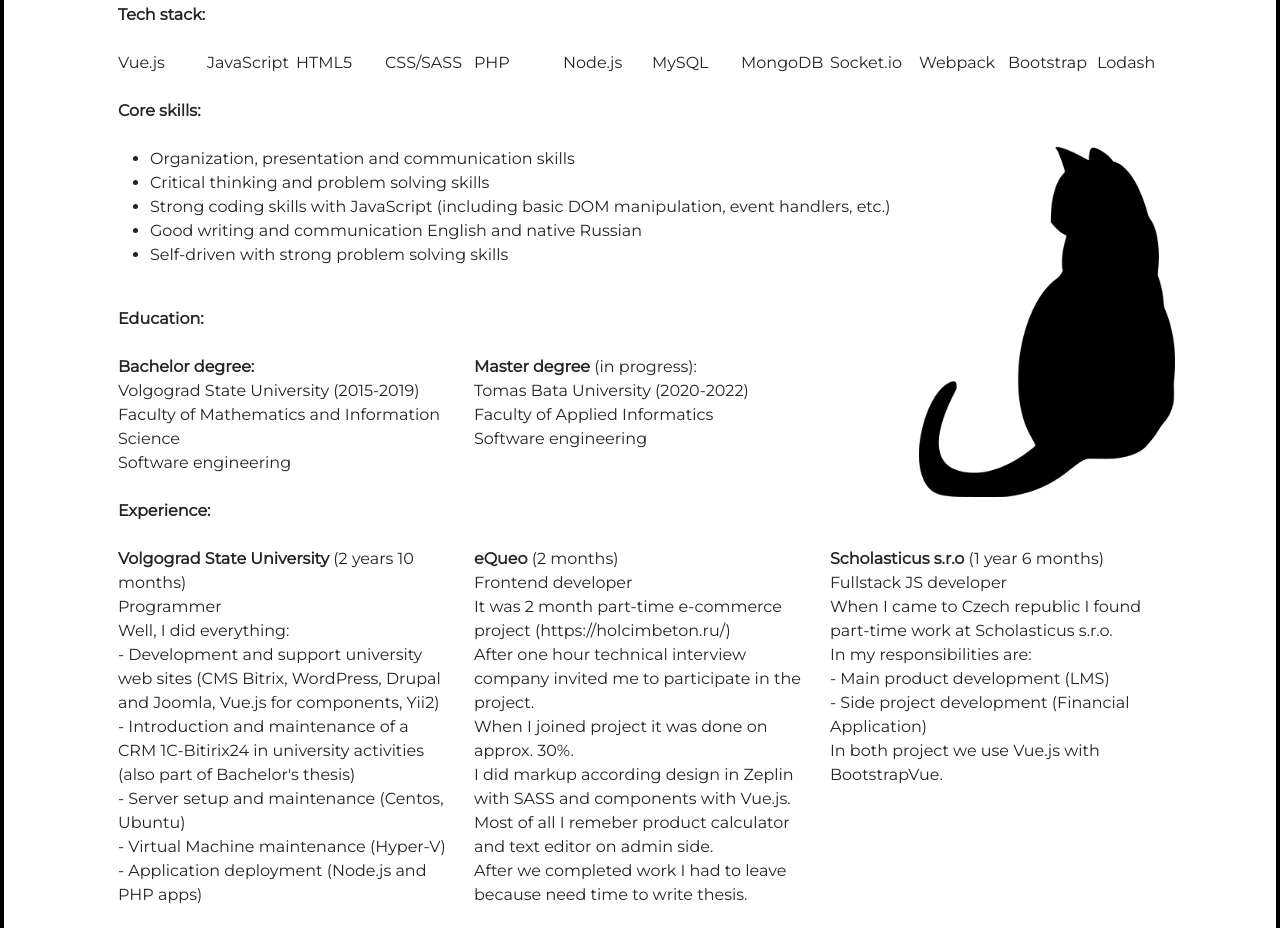
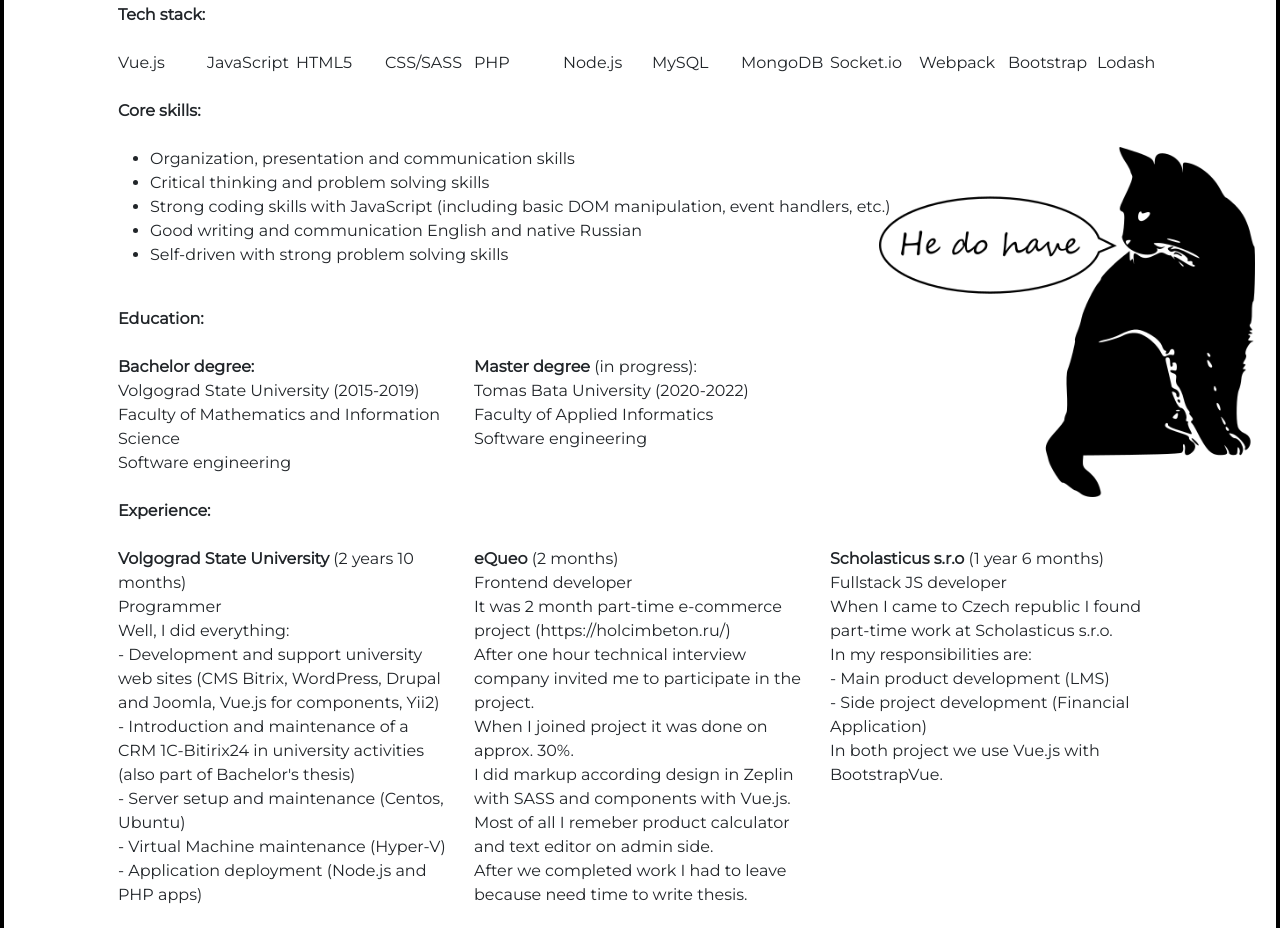
Before and after one commit to pershmaj/averin.web.app, a plain HTML site: page public/index.html in a window 1280 px wide. Shown: the part 927-1855 px from the top of the page. Drawn offline with nearby package versions, Linux system fonts and the light colour scheme; some packages are replaced by stand-ins of ours.

Commit message:
cat changed

```diff
--- a/public/index.html
+++ b/public/index.html
@@ -104,7 +104,7 @@
                   </ul>
                 </div>
                 <div class="col-3 d-none d-lg-block">
-                  <img class="img-fluid cat" src="./images/cat.png" alt="">
+                  <img class="img-fluid cat" src="./images/cat2.png" alt="">
                 </div>
               </div>
 
--- a/public/styles.css
+++ b/public/styles.css
@@ -77,4 +77,5 @@
 .cat {
     position:absolute;
     height: 350px;
+    margin-left: -40px;
 }
```
Also changed, not shown: public/images/cat2.png (added).
